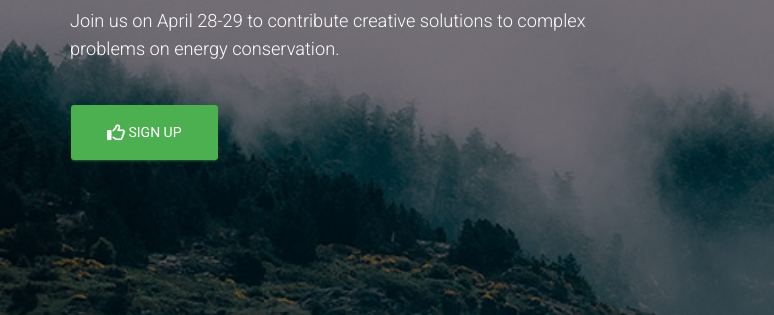
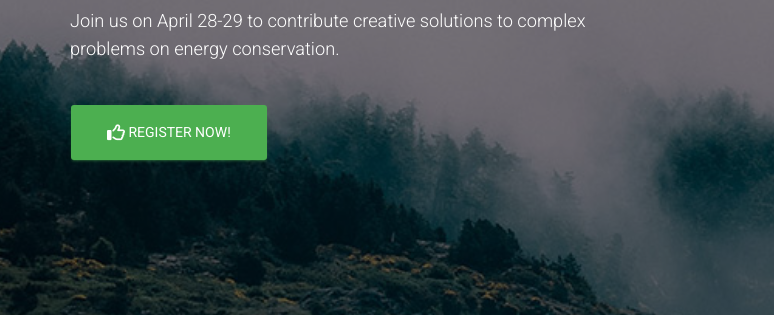
Before and after one commit to ksun0/hackace, a plain HTML site: page index.html in a window 1280 px wide. Shown: the part 324-639 px from the top of the page, 0-774 px from the left. Drawn offline with Linux system fonts and the light colour scheme.

Commit message:
registration

```diff
--- a/index.html
+++ b/index.html
@@ -75,9 +75,7 @@
 					<h1 class="title tlt1" data-in-effect="bounceInDown">ACE Hackathon</h1>
 					<h4>Join us on April 28-29 to contribute creative solutions to complex problems on energy conservation.</h4>
 					<br />
-					<a href="" class="btn btn-success btn-raised btn-lg">
-						<i class="fa fa-thumbs-o-up"></i> Sign Up
-					</a>
+					<a class="btn btn-success btn-raised btn-lg" href="https://kevinsun1.typeform.com/to/VdWBsU" data-mode="drawer_right" target="_blank"><i class="fa fa-thumbs-o-up"></i> Register Now!</a> <script> (function() { var qs, js, q, s, d = document, gi = d.getElementById, ce = d.createElement, gt = d.getElementsByTagName, id = "typef_orm_share", b = "https://s3-eu-west-1.amazonaws.com/share.typeform.com/"; if (!gi.call(d, id)) js = ce.call(d, "script"); js.id = id; js.src = b + "share.js"; q = gt.call(d, "script")[0]; q.parentNode.insertBefore(js, q) } })() </script>
 				</div>
 				<div class="col-md-6 text-center">
 					<img style="" src="assets/img/logo.png"/>
```
